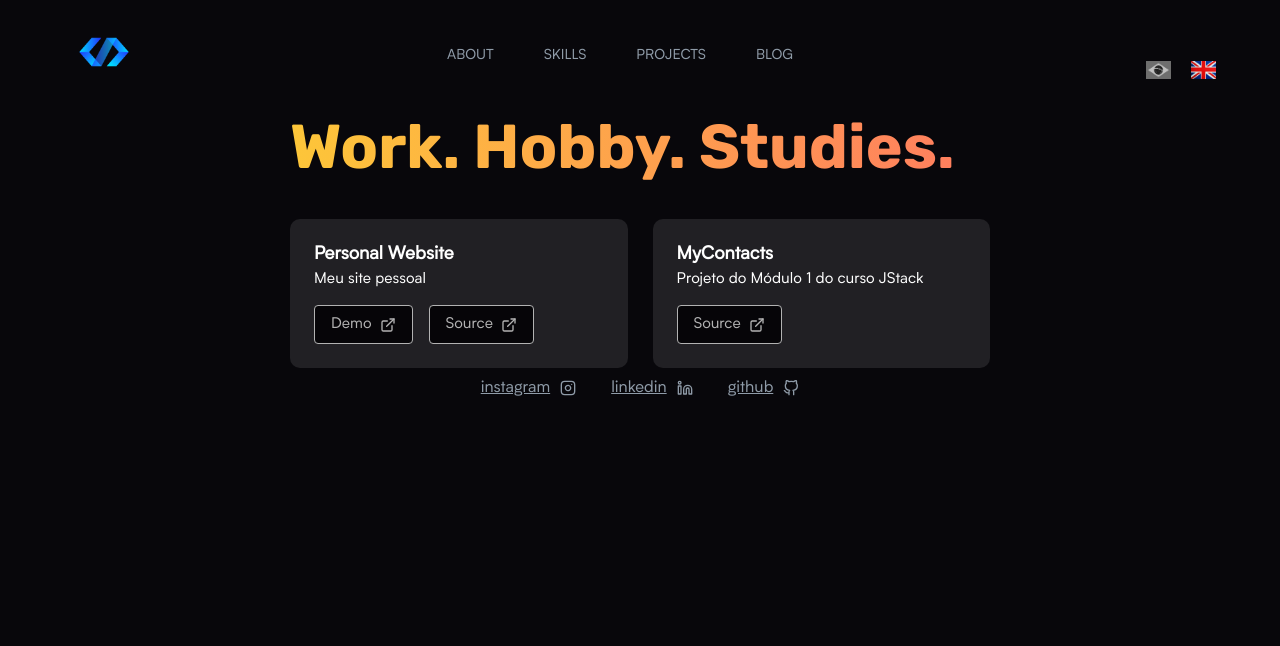
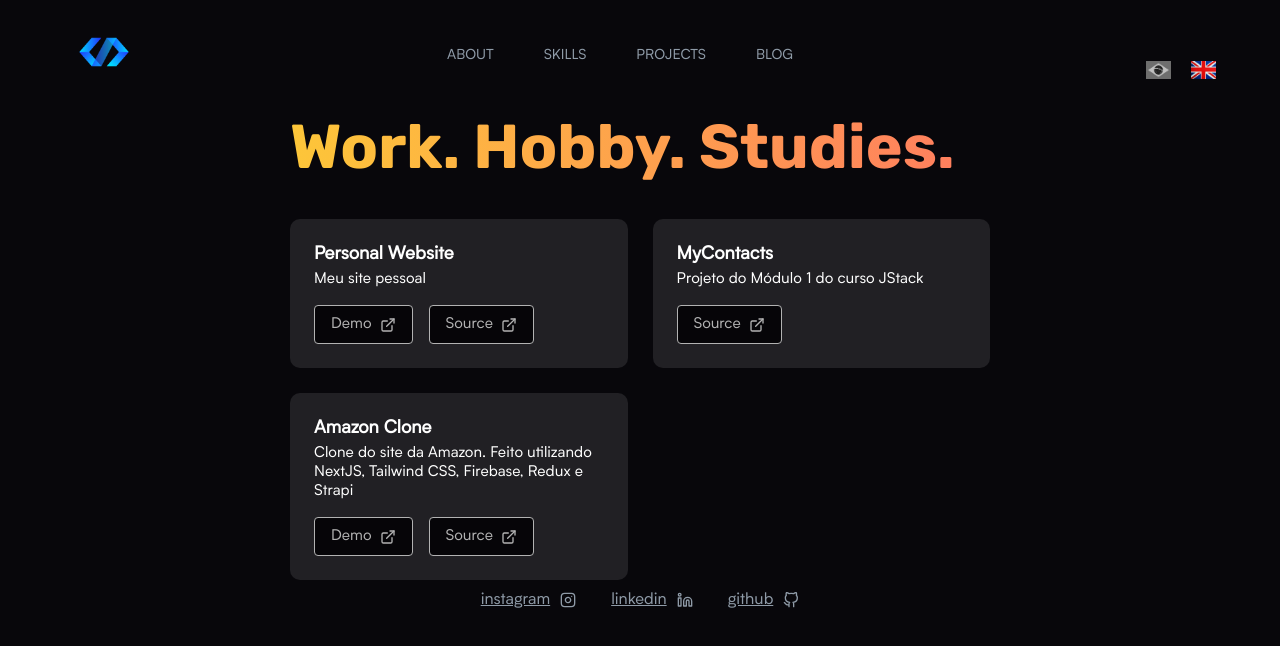
Before and after one commit to viniciuslucena/viniciuslucena.com, a Next.js app: page /projects in a window 1280 px wide. Shown: the top 646 px of the page. Built offline with nearby package versions, Linux system fonts and the light colour scheme.

Commit message:
feat: curriculum updated and added new project

```diff
--- a/data/projects.js
+++ b/data/projects.js
@@ -12,4 +12,11 @@ export const projects = [
     description: 'Projeto do Módulo 1 do curso JStack',
     url: 'https://github.com/viniciuslucena/my-contacts',
   },
+  {
+    id: 2,
+    title: 'Amazon Clone',
+    description: 'Clone do site da Amazon. Feito utilizando NextJS, Tailwind CSS, Firebase, Redux e Strapi',
+    url: 'https://github.com/viniciuslucena/amazon-clone',
+    demo: 'https://amazon-clone-sepia-nine.vercel.app/'
+  },
 ];
```
Also changed, not shown: 2 other files (tests, documents, lock files or other folders).
